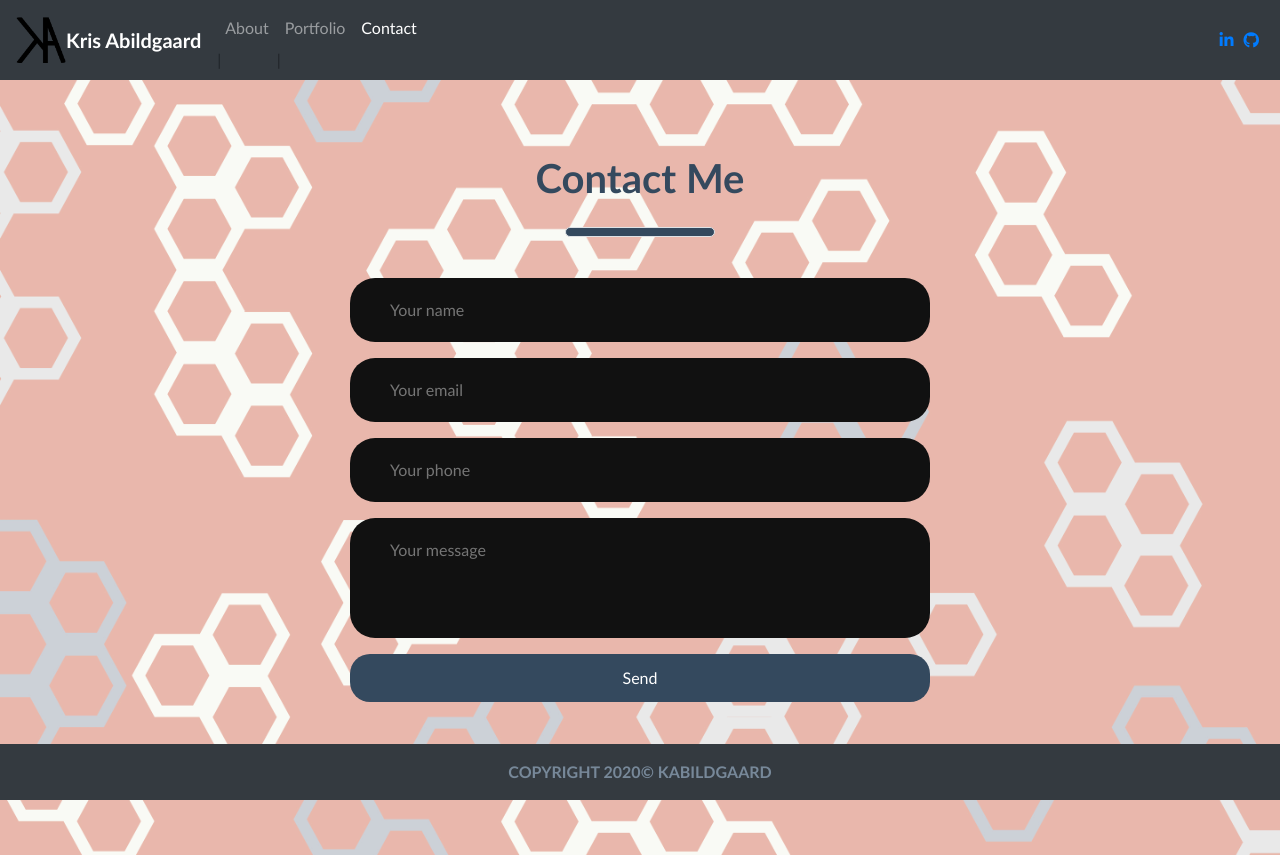
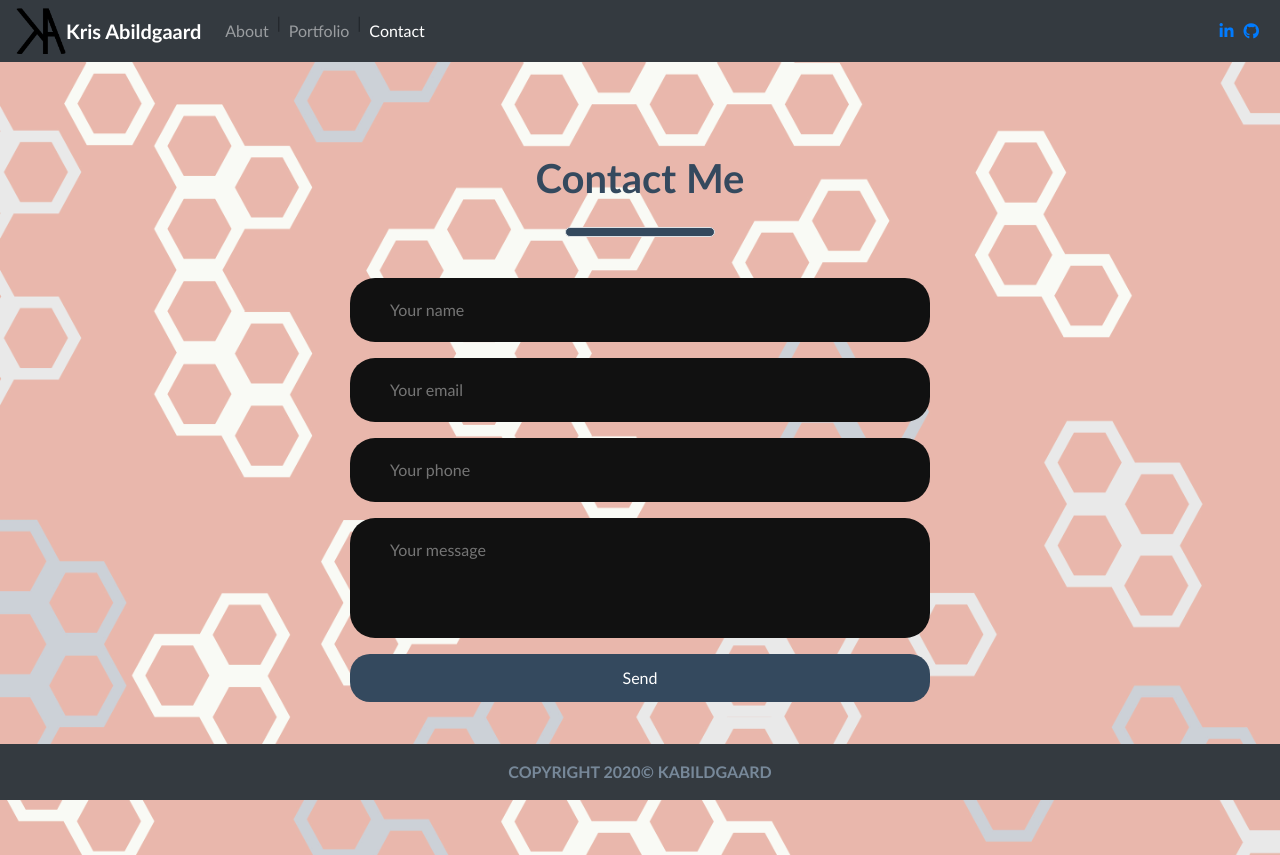
Before and after one commit to KABILDGAARD/Portfolio, a plain HTML site: page contact.html in a window 1280 px wide. Drawn offline with nearby package versions, Linux system fonts and the light colour scheme.

Commit message:
nav bar work

```diff
--- a/contact.html
+++ b/contact.html
@@ -31,11 +31,13 @@
     <div class="collapse navbar-collapse" id="navbarTogglerDemo02">
       <ul class="navbar-nav mr-auto mt-2 mt-lg-0">
         <li class="nav-item">
-          <a class="nav-link" href="index.html">About</a><a>|</a>
+          <a class="nav-link" href="index.html">About</a>
         </li>
+        <a>|</a>
         <li class="nav-item">
-          <a class="nav-link" href="portfolio.html">Portfolio</a><a>|</a>
+          <a class="nav-link" href="portfolio.html">Portfolio</a>
         </li>
+        <a>|</a>
         <li class="nav-item active">
           <a class="nav-link" href="contact.html">Contact<span class="sr-only">(current)</span></a>
         </li>
```
Also changed, not shown: index.html (+4 -2 lines), portfolio.html (+4 -2 lines).
